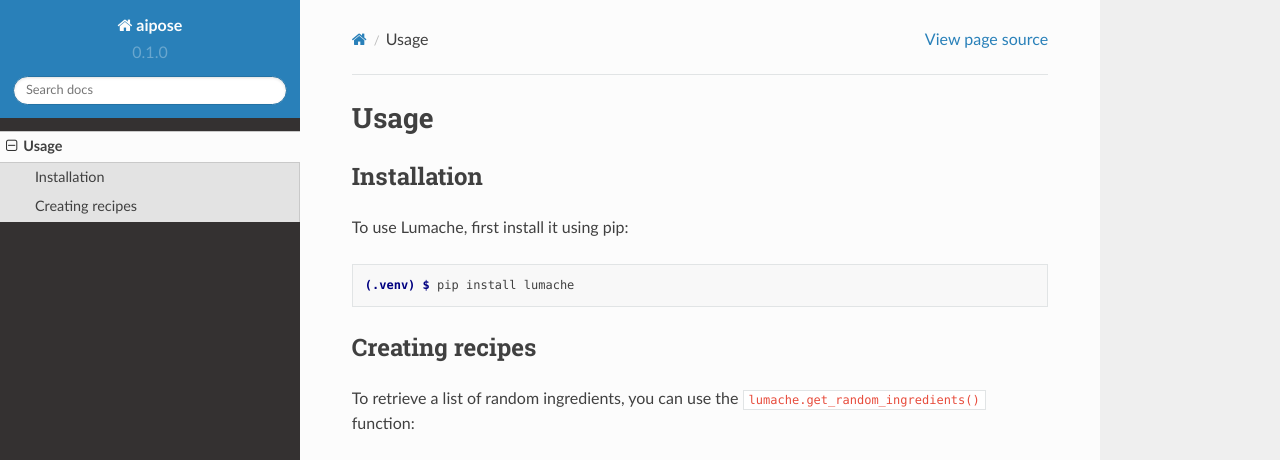
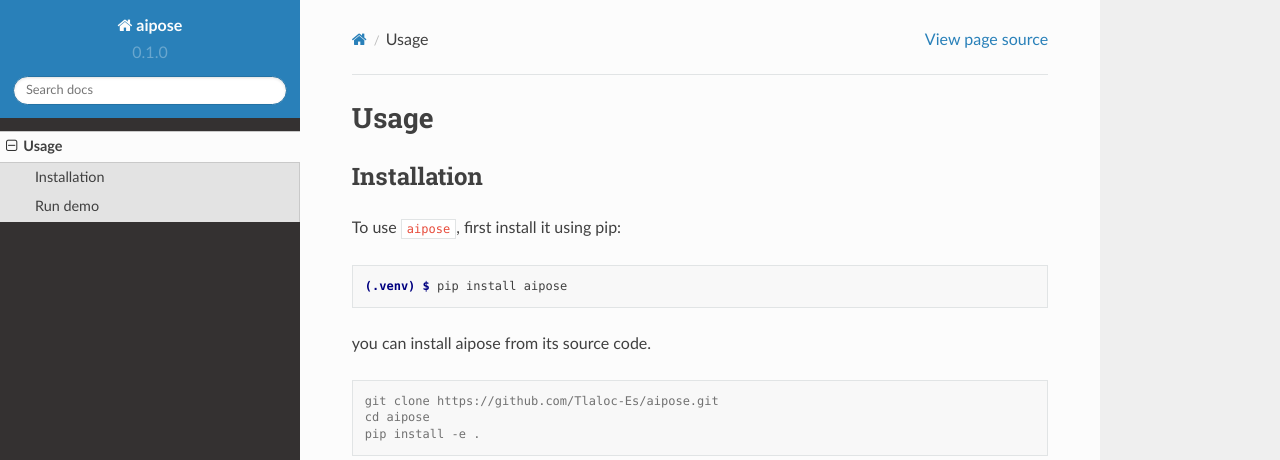
Before and after one commit to Tlaloc-Es/aipose, a Sphinx documentation site: the page built from docs/source/usage.rst, in a window 1280 px wide and 1095 px high. Shown: the top 460 px of the window. Built offline with Sphinx 7.4.7 and the Read the Docs theme 2.0.0, drawn with Linux system fonts in a browser that asks for light colours; pages that are not in the unit, such as notebooks, are missing from menus; some of the changed text lies outside the part shown; grey boxes are pictures that could not be loaded.

```diff
--- a/docs/source/usage.rst
+++ b/docs/source/usage.rst
@@ -6,28 +6,24 @@
 Installation
 ------------
 
-To use Lumache, first install it using pip:
+To use ``aipose``, first install it using pip:
 
 .. code-block:: console
 
-   (.venv) $ pip install lumache
+   (.venv) $ pip install aipose
 
-Creating recipes
+you can install aipose from its source code.
+
+.. code-block:: console
+
+   git clone https://github.com/Tlaloc-Es/aipose.git
+   cd aipose
+   pip install -e .
+
+Run demo
 ----------------
+Use the following command to run a demo with your cam and YOLOv7 pose estimator,
 
-To retrieve a list of random ingredients,
-you can use the ``lumache.get_random_ingredients()`` function:
+.. code-block:: console
 
-.. autofunction:: lumache.get_random_ingredients
-
-The ``kind`` parameter should be either ``"meat"``, ``"fish"``,
-or ``"veggies"``. Otherwise, :py:func:`lumache.get_random_ingredients`
-will raise an exception.
-
-.. autoexception:: lumache.InvalidKindError
-
-For example:
-
->>> import lumache
->>> lumache.get_random_ingredients()
-['shells', 'gorgonzola', 'parsley']
+   posewebcam
```
Also changed, not shown: docs/source/index.rst (+3 -6 lines), docs/source/yolov7.rst (added).
